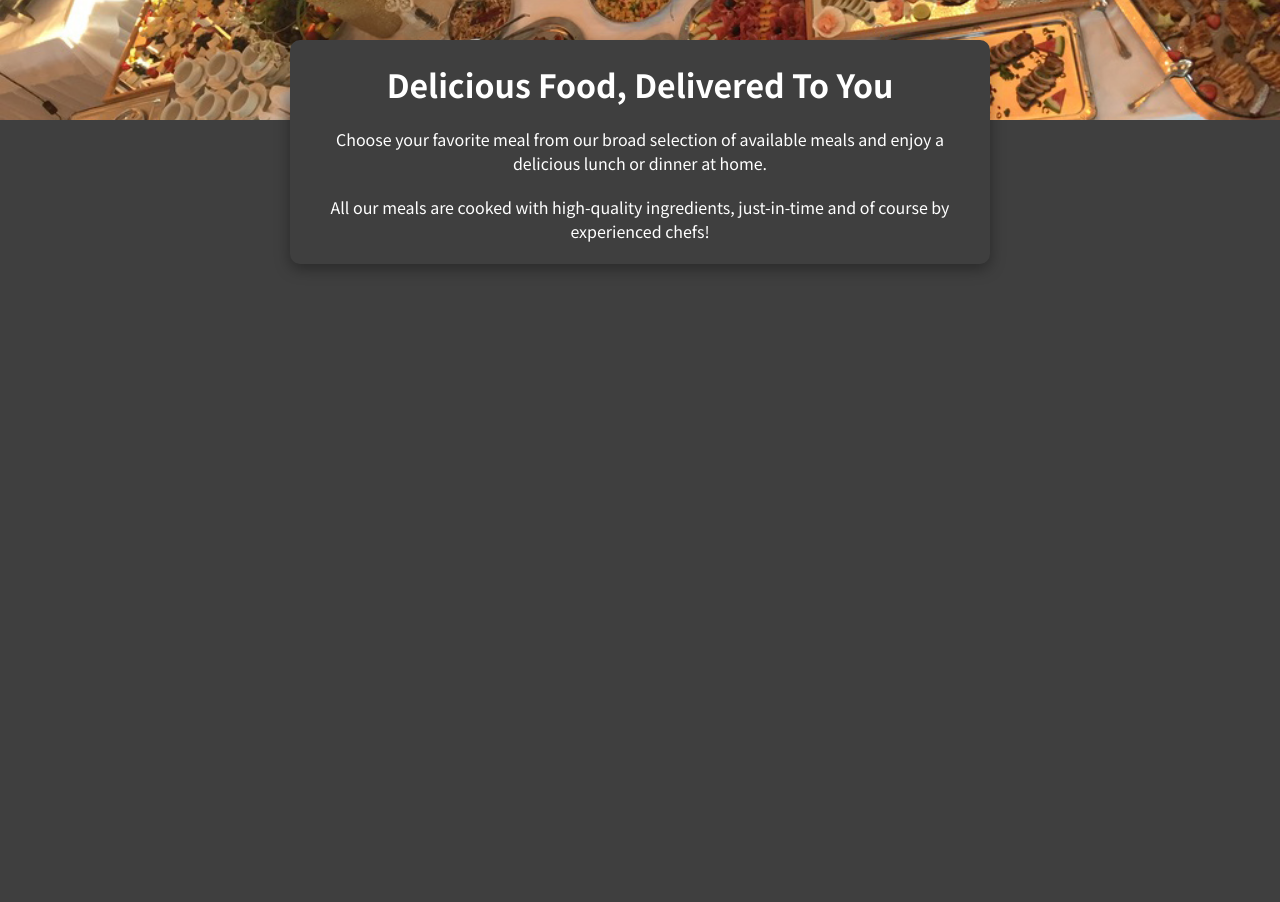
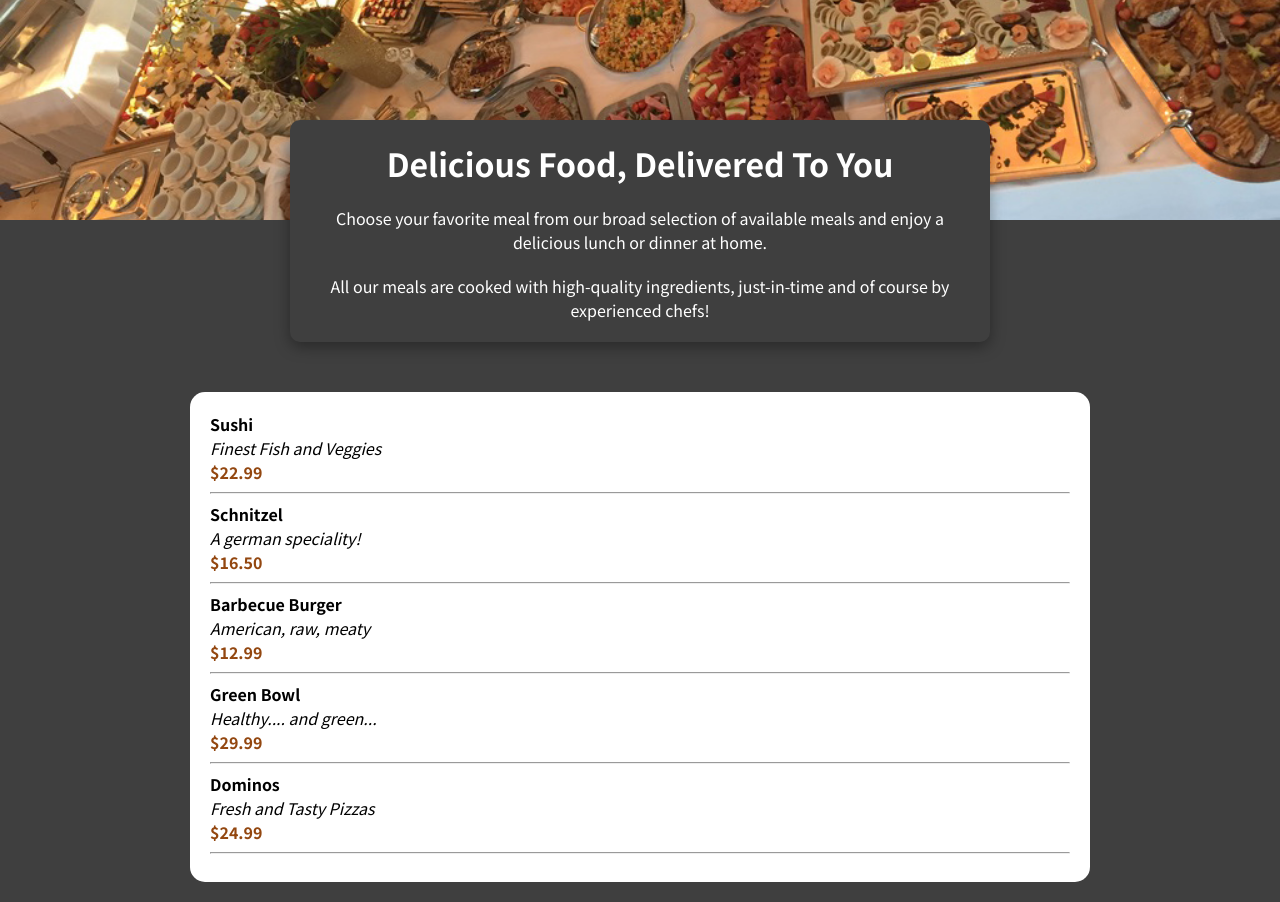
Before and after one commit to Ashish0016op/Restaurant_app, a React (Create React App) app: page / in a window 1280 px wide. Shown: the part 160-1062 px from the top of the page. Before the commit the page ends 800 px from the top, so only its background shows below. Built offline with nearby package versions, Linux system fonts and the light colour scheme.

Commit message:
Items_commit

```diff
--- a/src/components/Banner/Banner.css
+++ b/src/components/Banner/Banner.css
@@ -1,36 +1,50 @@
-.banner_box{
-    height: 200px;
-    background-image: url('../../assets/meals.jpg');
+.banner_box {
+    height: 300px;
     background-size: cover;
     background-position: center;
     background-repeat: no-repeat;
     position: relative;
 }
+
 .s_box {
     display: flex;
     justify-content: center;
+    position: relative;
+    top: -100px;
 }
-.summary_card_box{
+
+.summary_card_box {
     max-width: 700px;
-    height: fit-content;
+    padding: 20px;
     border-radius: 10px;
     text-align: center;
-    padding: 11px;
     box-shadow: rgba(0, 0, 0, 0.35) 0px 5px 15px;
-    position: absolute;
-    top: 25%;
     background-color: #3f3f3f;
     color: #ffffff;
+    z-index: 2;
 }
 
-.card_content{
+.card_content {
     display: flex;
     flex-direction: column;
     gap: 20px;
-    padding-top: 10px;
-    padding-bottom: 10px;
 }
-.summ_heading{
-    font-size: xx-large;
+
+.summ_heading {
+    font-size: 2em;
     font-weight: bold;
 }
+
+@media screen and (max-width: 768px) {
+    .banner_box {
+        height: 200px;
+    }
+
+    .summary_card_box {
+        max-width: 90%;
+    }
+
+    .summ_heading {
+        font-size: 1.5em;
+    }
+}
--- a/src/components/Banner/Banner.js
+++ b/src/components/Banner/Banner.js
@@ -1,10 +1,14 @@
 import React from "react";
 import MealImg from "../../assets/meals.jpg";
 import "./Banner.css";
+
 const Banner = () => {
   return (
     <>
-      <div className="banner_box"></div>
+      <div
+        className="banner_box"
+        style={{ backgroundImage: `url(${MealImg})` }}
+      ></div>
       <div className="s_box">
         <div className="summary_card_box">
           <div className="card_content">
@@ -26,16 +30,6 @@ const Banner = () => {
           </div>
         </div>
       </div>
-      {/* <div className="sum_card">
-      <div class="card">
-        <p>
-          A glass-like card to demonstrate the{" "}
-          <strong>Glassmorphism UI design</strong> trend.
-        </p>
-        <p class="card-footer">Created by Rahul C.</p>
-      </div>
-      </div> */}
-
     </>
   );
 };
--- a/src/components/Layouts/Home/Home.js
+++ b/src/components/Layouts/Home/Home.js
@@ -2,11 +2,13 @@ import React from 'react'
 import Navbar from '../../Navbar/Navbar'
 import Banner from '../../Banner/Banner'
 import './Home.css';
+import MealCard from '../../MealCard/MealCard';
 const Home = () => {
   return (
     <>
       <Navbar/>
       <Banner/>
+      <MealCard/>
     </>
   )
 }
--- /dev/null
+++ b/src/components/MealCard/MealCard.css
@@ -0,0 +1,24 @@
+.meal_container{
+    display: flex;
+    justify-content: center;
+}
+.meal_box{
+    background-color: #ffffff;
+    width: 900px;
+    padding: 20px;
+    margin-top: -50px;
+    margin-left: 20px;
+    margin-right: 20px;
+    margin-bottom: 20px;
+    border-radius: 15px;
+}
+.res_name{
+    font-weight: bold;
+}
+.res_menu{
+    font-style: italic;
+}
+.res_price{
+    color: rgb(147, 71, 16);
+    font-weight: bold;
+}
--- /dev/null
+++ b/src/components/MealCard/MealCard.js
@@ -0,0 +1,55 @@
+import React from 'react';
+import './MealCard.css';
+const MealCard = () => {
+    const meal=[
+        {name:"Sushi",menu:"Finest Fish and Veggies",price:"$22.99"},
+        {name:"Schnitzel",menu:"A german speciality!",price:"$16.50"},
+        {name:"Barbecue Burger",menu:"American, raw, meaty",price:"$12.99"},
+        {name:"Green Bowl",menu:"Healthy.... and green...",price:"$29.99"},
+        {name:"Dominos",menu:"Fresh and Tasty Pizzas",price:"$24.99"},
+    ]
+  return (
+    <div className='meal_container'>
+      <div className='meal_box'>
+        {
+            meal.map((item,index)=>{
+                return(
+                    <div key={index}>
+                        <p className='res_name'>{item.name}</p>
+                        <p className='res_menu'>{item.menu}</p>
+                        <p className='res_price'>{item.price}</p><hr/>
+                    </div>
+                )
+            })
+        }
+        {/* <div>
+            <p>Sushi</p>
+            <p>Finest Fish and Veggies</p>
+            <p>$22.99</p>
+        </div><hr/>
+        <div>
+            <p>Sushi</p>
+            <p>Finest Fish and Veggies</p>
+            <p>$22.99</p>
+        </div><hr/>
+        <div>
+            <p>Sushi</p>
+            <p>Finest Fish and Veggies</p>
+            <p>$22.99</p>
+        </div><hr/>
+        <div>
+            <p>Sushi</p>
+            <p>Finest Fish and Veggies</p>
+            <p>$22.99</p>
+        </div><hr/>
+        <div>
+            <p>Sushi</p>
+            <p>Finest Fish and Veggies</p>
+            <p>$22.99</p>
+        </div><hr/> */}
+      </div>
+    </div>
+  )
+}
+
+export default MealCard
```
Lines whose indentation alone changed are shown as unchanged.
